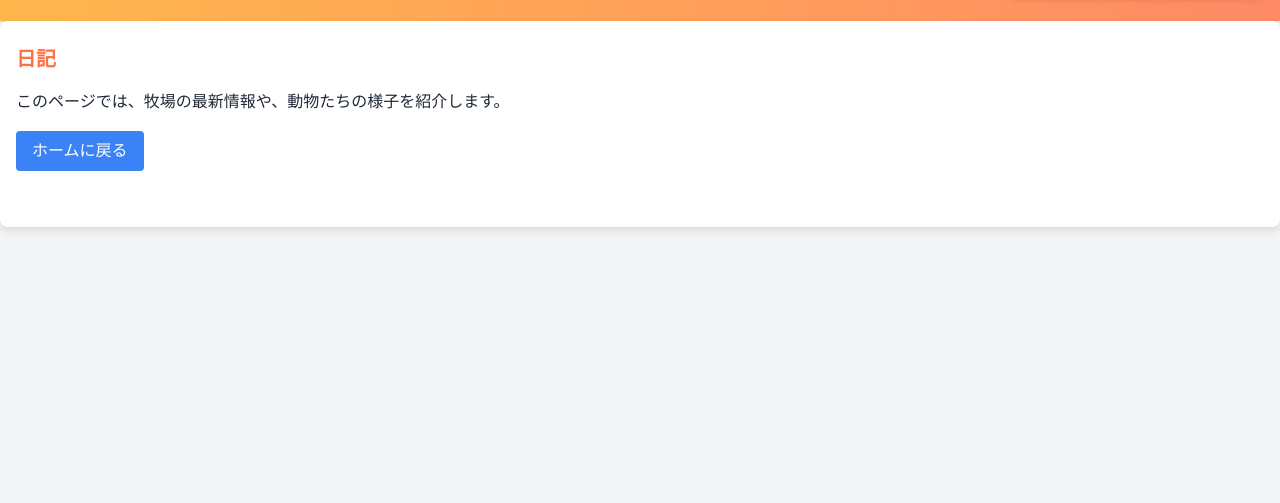
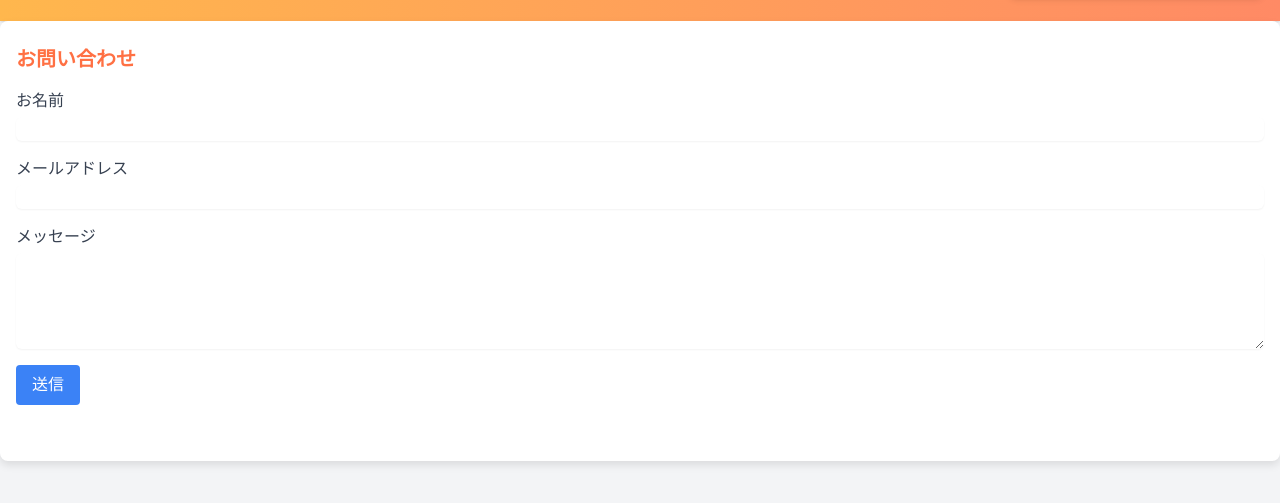
Before and after one commit to komoriya-shota/my-website, a website: page contact.html in a window 1280 px wide. Shown: the part 83-586 px from the top of the page. Drawn offline with nearby package versions, Linux system fonts and the light colour scheme.

Commit message:
問い合わせ

```diff
--- a/contact.html
+++ b/contact.html
@@ -3,7 +3,7 @@
 <head>
     <meta charset="UTF-8">
     <meta name="viewport" content="width=device-width, initial-scale=1.0">
-    <title>夢有民牧場クラウドファンディング</title>
+    <title>夢有民牧場クラウドファンディング - 連絡先</title>
     <script src="https://cdn.tailwindcss.com"></script>
     <link href="https://fonts.googleapis.com/css2?family=Roboto:wght@400;700&display=swap" rel="stylesheet">
     <link rel="stylesheet" href="styles/styles.css">
@@ -98,9 +98,22 @@
     </header>
     <main class="container mx-auto px-4 py-6">
         <section class="mb-8">
-            <h2 class="text-xl font-bold mb-4">日記</h2>
-            <p>このページでは、牧場の最新情報や、動物たちの様子を紹介します。</p>
-            <button class="btn bg-blue-500 text-white px-4 py-2 rounded hover:bg-blue-600 mt-4" onclick="location.href='index.html'">ホームに戻る</button>
+            <h2 class="text-xl font-bold mb-4">お問い合わせ</h2>
+            <form action="submit_contact_form.php" method="POST">
+                <div class="mb-4">
+                    <label for="name" class="block text-gray-700">お名前</label>
+                    <input type="text" id="name" name="name" class="mt-1 block w-full border-gray-300 rounded-md shadow-sm" required>
+                </div>
+                <div class="mb-4">
+                    <label for="email" class="block text-gray-700">メールアドレス</label>
+                    <input type="email" id="email" name="email" class="mt-1 block w-full border-gray-300 rounded-md shadow-sm" required>
+                </div>
+                <div class="mb-4">
+                    <label for="message" class="block text-gray-700">メッセージ</label>
+                    <textarea id="message" name="message" rows="4" class="mt-1 block w-full border-gray-300 rounded-md shadow-sm" required></textarea>
+                </div>
+                <button type="submit" class="btn bg-blue-500 text-white px-4 py-2 rounded hover:bg-blue-600">送信</button>
+            </form>
         </section>
     </main>
 </body>
```
